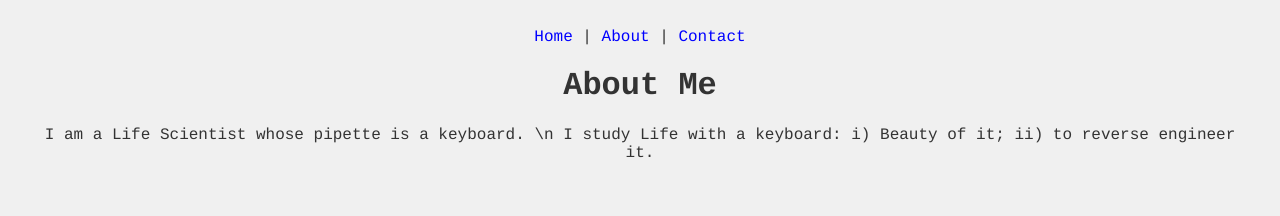
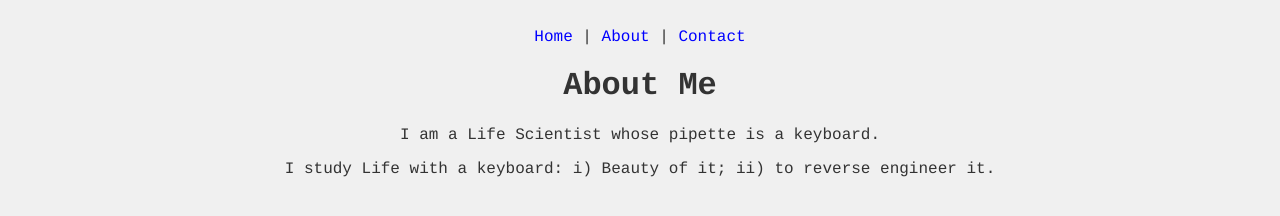
Before and after one commit to frihaka/frihaka.github.io, a plain HTML site: page about.html in a window 1280 px wide. Drawn offline with Linux system fonts and the light colour scheme.

Commit message:
update io address

```diff
--- a/about.html
+++ b/about.html
@@ -13,6 +13,7 @@
   </div>
 
   <h1>About Me</h1>
-  <p>I am a Life Scientist whose pipette is a keyboard. \n I study Life with a keyboard: i) Beauty of it; ii) to reverse engineer it.</p>
+  <p>I am a Life Scientist whose pipette is a keyboard.</p>
+  <p>I study Life with a keyboard: i) Beauty of it; ii) to reverse engineer it.</p>
 </body>
 </html>
```
